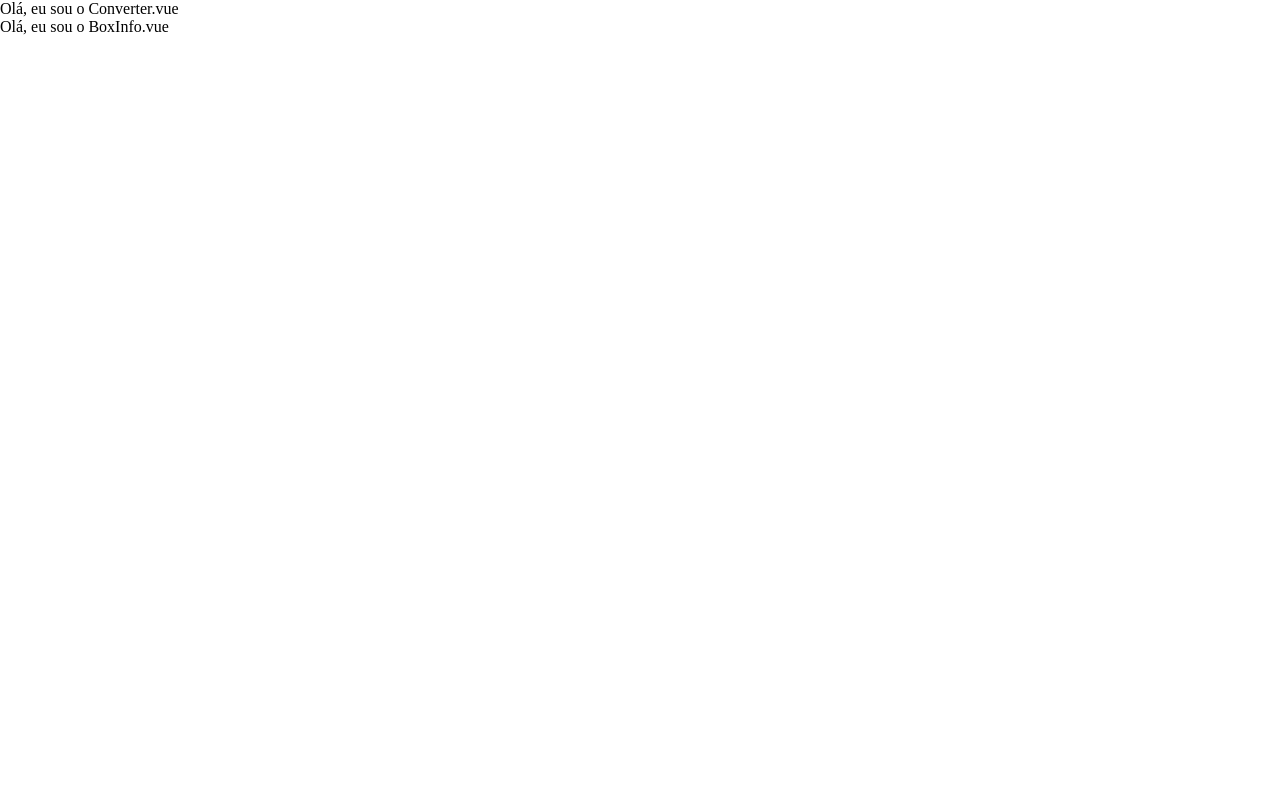
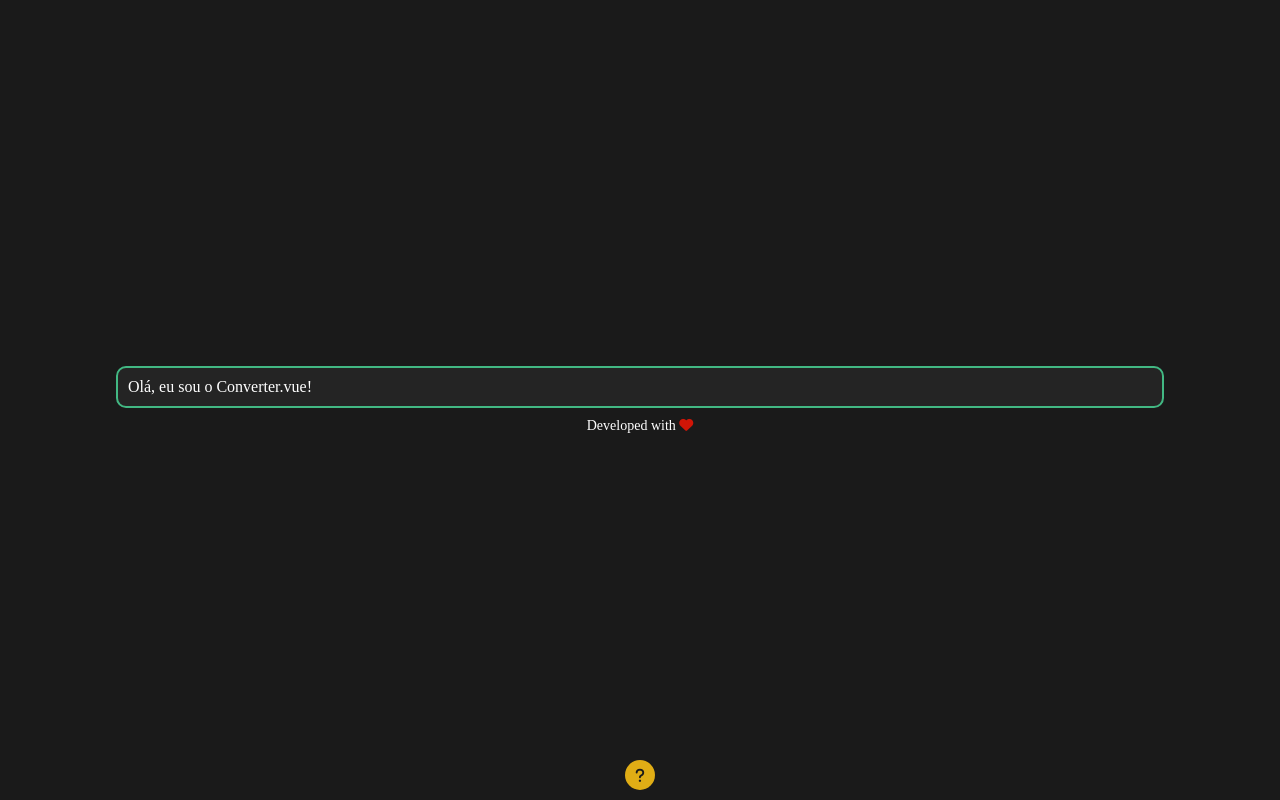
Before and after one commit to ianlgnk/clt-pj-converter, a Vue app: page / in a window 1280 px wide. Built offline with nearby package versions, Linux system fonts and the light colour scheme.

Commit message:
information modal implemented, it opens and closes clicking in question or X icon

```diff
--- a/public/index.html
+++ b/public/index.html
@@ -1,16 +1,14 @@
 <!DOCTYPE html>
-<html lang="">
+<html lang="pt-Br">
   <head>
     <meta charset="utf-8">
     <meta http-equiv="X-UA-Compatible" content="IE=edge">
     <meta name="viewport" content="width=device-width,initial-scale=1.0">
     <link rel="icon" href="<%= BASE_URL %>favicon.ico">
-    <title><%= htmlWebpackPlugin.options.title %></title>
+    <title>Conversor de Salário</title>
+    <script src="https://kit.fontawesome.com/33905a9edf.js" crossorigin="anonymous"></script>
   </head>
   <body>
-    <noscript>
-      <strong>We're sorry but <%= htmlWebpackPlugin.options.title %> doesn't work properly without JavaScript enabled. Please enable it to continue.</strong>
-    </noscript>
     <div id="app"></div>
     <!-- built files will be auto injected -->
   </body>
--- a/src/App.vue
+++ b/src/App.vue
@@ -1,22 +1,78 @@
 <script setup lang="ts">
 import BoxConverter from "@/components/BoxConverter.vue";
-import BoxInfo from "@/components/BoxInfo.vue";
+import BoxInfo from "@/components/BoxInfo";1
+import { ref } from "vue";
+
+const infoIcon = ref("fa-solid fa-question");
+const BoxInfoComponent = ref<InstanceType<typeof BoxInfo> | null>(null);
+
+function onClickInfoBtn() {
+  if (infoIcon.value === "fa-solid fa-question") {
+    infoIcon.value = "fa-solid fa-xmark";
+    BoxInfoComponent.value?.open();
+  } else {
+    infoIcon.value = "fa-solid fa-question";
+    BoxInfoComponent.value?.close();
+  }
+}
 </script>
 
 <template>
   <BoxConverter />
-  <br />
-  <BoxInfo />
+  <button
+    class="btn-info"
+    @click="onClickInfoBtn"
+  >
+    <i :class="infoIcon" />
+  </button>
+
+  <BoxInfo
+    ref="BoxInfoComponent"
+  />
 </template>
 
 <style lang="scss">
 * {
   margin: 0;
+  padding: 0;
+  outline: 0;
+  border: 0;
 }
 
 #app {
   position: relative;
   width: 100vw;
   height: 100vh;
+  display: flex;
+  flex-direction: column;
+  justify-content: center;
+  align-items: center;
+  background: #1a1a1a;
+  color: #FFF;
+}
+
+.btn-info {
+  position: absolute;
+  bottom: 10px;
+  background: transparent;
+  background: #e0ad15;
+  color: #1a1a1a;
+  cursor: pointer;
+  width: 30px;
+  height: 30px;
+  display: flex;
+  justify-content: center;
+  align-items: center;
+  border-radius: 100px;
+  transition: all 0.2s;
+  z-index: 2;
+
+  i {
+    font-size: 15px;
+  }
+
+  &:hover {
+    color: #FFF;
+  }
 }
 </style>
--- a/src/components/BoxConverter.vue
+++ b/src/components/BoxConverter.vue
@@ -1,5 +1,30 @@
 <script setup lang="ts"></script>
 
-<template>Olá, eu sou o Converter.vue</template>
+<template>
+  <div>
+    Olá, eu sou o Converter.vue!
+  </div>
+  <span>
+    Developed with
+    <i class="fa-solid fa-heart" />
+  </span>
+</template>
 
-<style lang="scss" scoped></style>
+<style lang="scss" scoped>
+div {
+  width: 80%;
+  background: #242424;
+  padding: 10px;
+  border-radius: 10px;
+  border: solid 2px #42b883;
+  margin-bottom: 10px;
+}
+
+span {
+  font-size: 14px;
+
+  i {
+    color: #d11507;
+  }
+}
+</style>
--- a/src/components/BoxInfo.vue
+++ b/src/components/BoxInfo.vue
@@ -1,5 +1,47 @@
-<script setup lang="ts"></script>
+<script setup lang="ts">
+import { ref } from "vue";
 
-<template>Olá, eu sou o BoxInfo.vue</template>
+const isVisible = ref(false);
+const parentDiv = ref<HTMLElement | null>(null);
 
-<style lang="scss" scoped></style>
+function open() {
+  isVisible.value = true;
+  parentDiv.value?.classList.add("visible");
+}
+
+function close() {
+  isVisible.value = false;
+  parentDiv.value?.classList.remove("visible");
+}
+
+defineExpose ({
+  open,
+  close,
+})
+</script>
+
+<template>
+  <div
+    ref="parentDiv"
+  >
+    Aqui vai todas as informações sobre o conversor...
+  </div>
+</template>
+
+<style lang="scss" scoped>
+div {
+  position: absolute;
+  top: 0;
+  padding: 10px 10px 50px 10px;
+  width: calc(100vw - 20px);
+  height: calc(100vh - 60px);
+  transform: translateY(calc(-100vh - 60px));
+  background: rgba(0, 0, 0, 0.8);
+  transition: all 0.5s ease-out;
+  z-index: 1;
+
+  &.visible {
+    transform: translateY(0);
+  }
+}
+</style>
```
